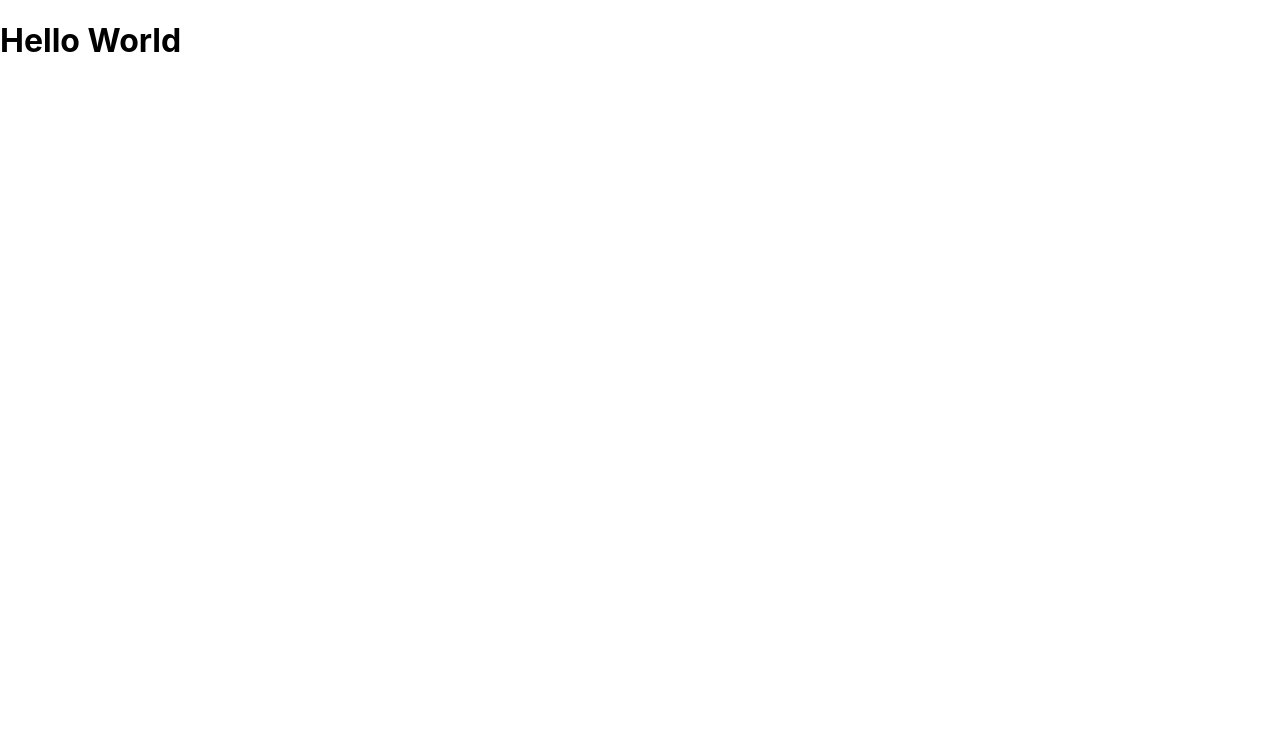
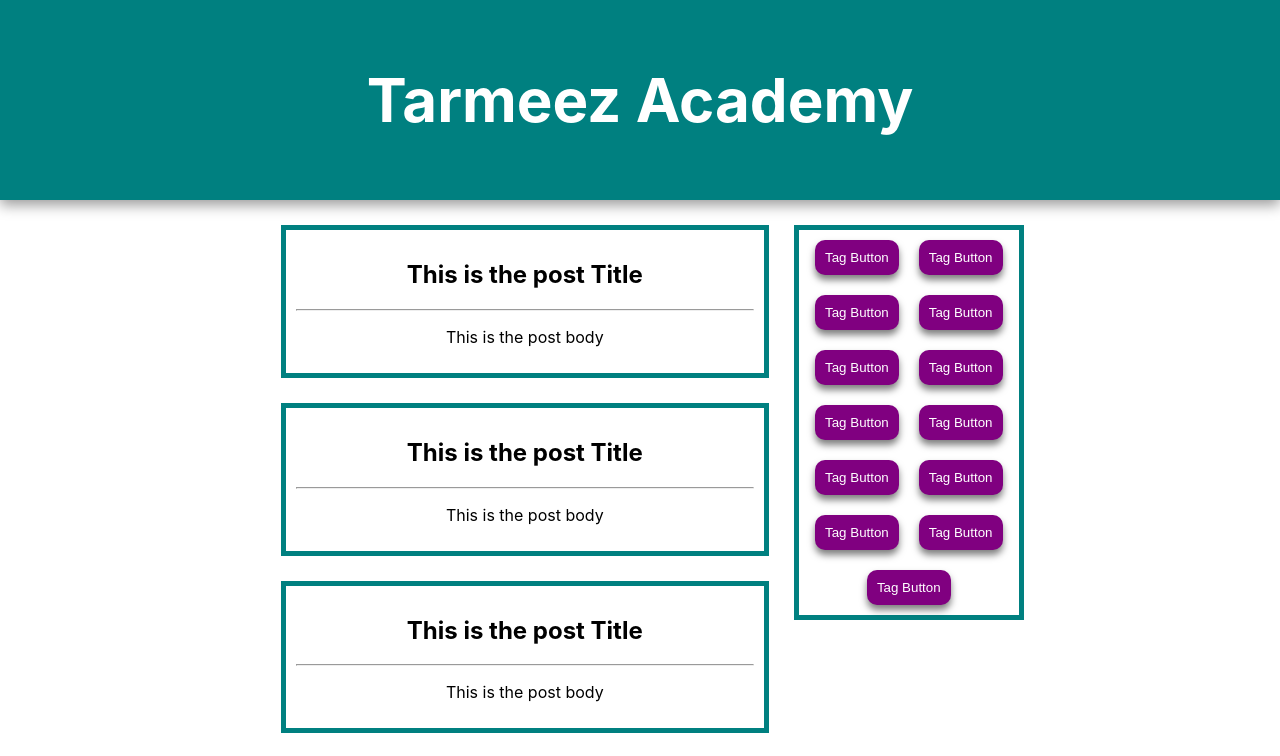
Before and after one commit to mazenAliRushdi/React-Challenges-and-Tasks, a React (Create React App) app: page / in a window 1280 px wide. Shown: the top 756 px of the page. Built offline with nearby package versions, Linux system fonts and the light colour scheme.

Commit message:
Solve the components challenge

```diff
--- a/src/App.js
+++ b/src/App.js
@@ -1,10 +1,37 @@
-import logo from './logo.svg';
-import './App.css';
+import logo from "./logo.svg";
+import "./App.css";
+import Header from "./Header";
+import Post from "./Post";
+import SideMenu from "./SideMenu";
 
-export default function App() {
+function App() {
   return (
-    <h1>
-      Hello World
-    </h1>
+    <div className="App">
+      <Header />
+
+      {/* POSTS CONTAINER */}
+      <div style={{ display: "flex", justifyContent: "center" }}>
+        <div
+          style={{ width: "60%", display: "flex", justifyContent: "center" }}
+        >
+          {/* == POSTS CONTAINER == */}
+          <div style={{ width: "70%" }}>
+            <Post />
+            <Post />
+            <Post />
+            <Post />
+            <Post />
+            <Post />
+            <Post />
+          </div>
+
+          <div style={{ width: "30%", marginTop: "25px" }}>
+            <SideMenu />
+          </div>
+        </div>
+      </div>
+    </div>
   );
 }
+
+export default App;
--- /dev/null
+++ b/src/Header.js
@@ -0,0 +1,19 @@
+export default function Header() {
+    return (
+      <div
+        style={{
+          width: "100%",
+          backgroundColor: "teal",
+          height: "200px",
+          display: "flex",
+          justifyContent: "center",
+          alignItems: "center",
+          color: "white",
+          fontSize: "30px",
+          boxShadow: "0px 5px 13px rgba(0,0,0, 0.4)",
+        }}
+      >
+        <h1>Tarmeez Academy</h1>
+      </div>
+    );
+  }
--- /dev/null
+++ b/src/Post.js
@@ -0,0 +1,16 @@
+export default function Post() {
+    return (
+      <div
+        style={{
+          padding: "10px",
+          border: "solid teal 5px",
+          background: "white",
+          margin: "25px",
+        }}
+      >
+        <h2>This is the post Title</h2>
+        <hr />
+        <p>This is the post body</p>
+      </div>
+    );
+  }
--- /dev/null
+++ b/src/SideMenu.js
@@ -0,0 +1,21 @@
+import TagButton from "./TagButton";
+
+export default function SideMenu() {
+  return (
+    <div style={{ border: "solid teal 5px" }}>
+      <TagButton />
+      <TagButton />
+      <TagButton />
+      <TagButton />
+      <TagButton />
+      <TagButton />
+      <TagButton />
+      <TagButton />
+      <TagButton />
+      <TagButton />
+      <TagButton />
+      <TagButton />
+      <TagButton />
+    </div>
+  );
+}
--- /dev/null
+++ b/src/TagButton.js
@@ -0,0 +1,4 @@
+import "./TagButtonStyle.css";
+export default function TagButton() {
+  return <button className="tagButton">Tag Button</button>;
+}
--- /dev/null
+++ b/src/TagButtonStyle.css
@@ -0,0 +1,15 @@
+.tagButton {
+    background: purple;
+    border: none;
+    border-radius: 10px;
+    color: white;
+    margin: 10px;
+    padding: 10px;
+    box-shadow: 0px 5px 7px rgba(0,0,0, 0.5);
+    cursor: pointer;
+    transition: all 0.3s;
+}
+
+.tagButton:hover {
+    background-color: rgb(88, 0, 88);
+}
```
